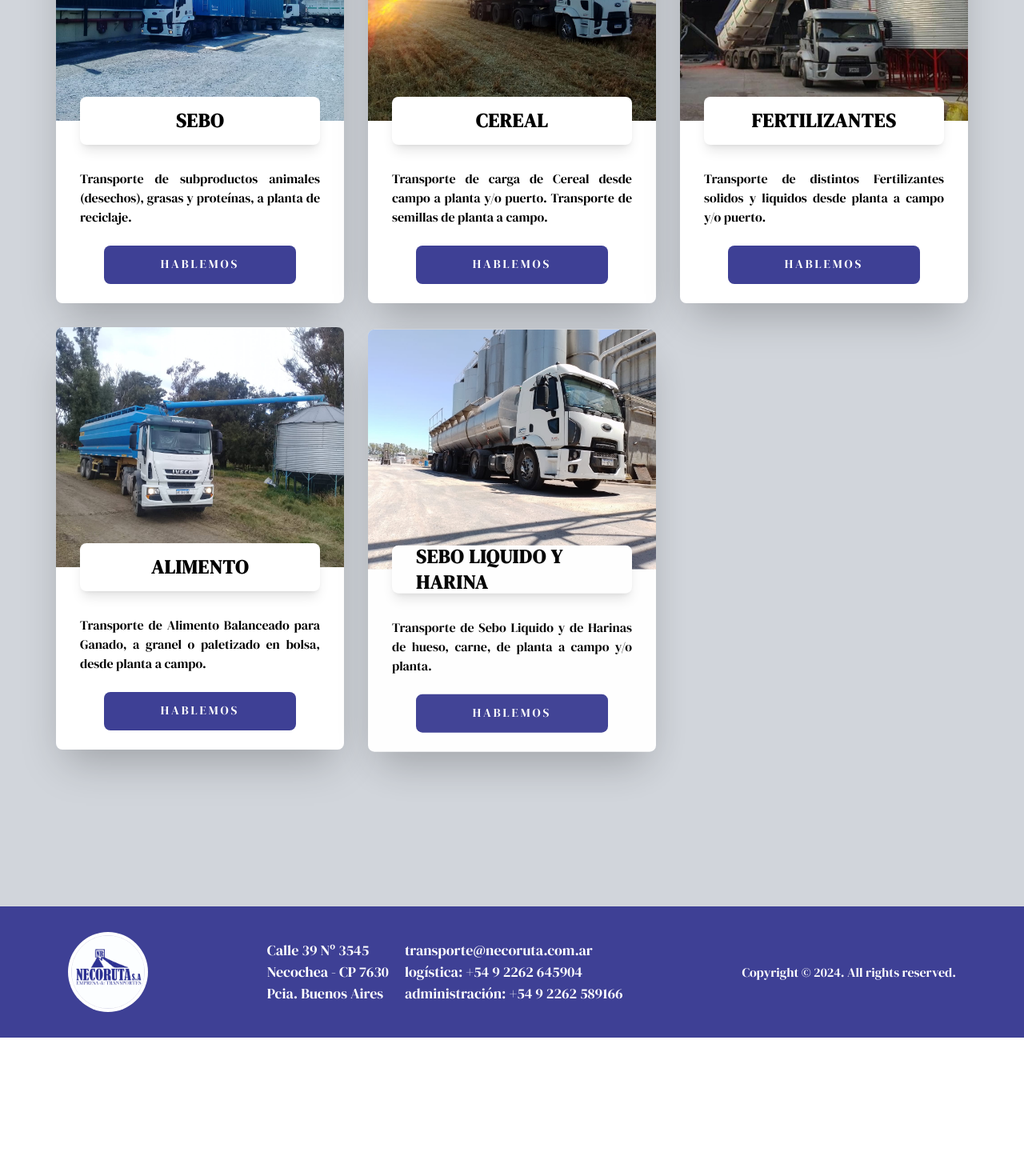
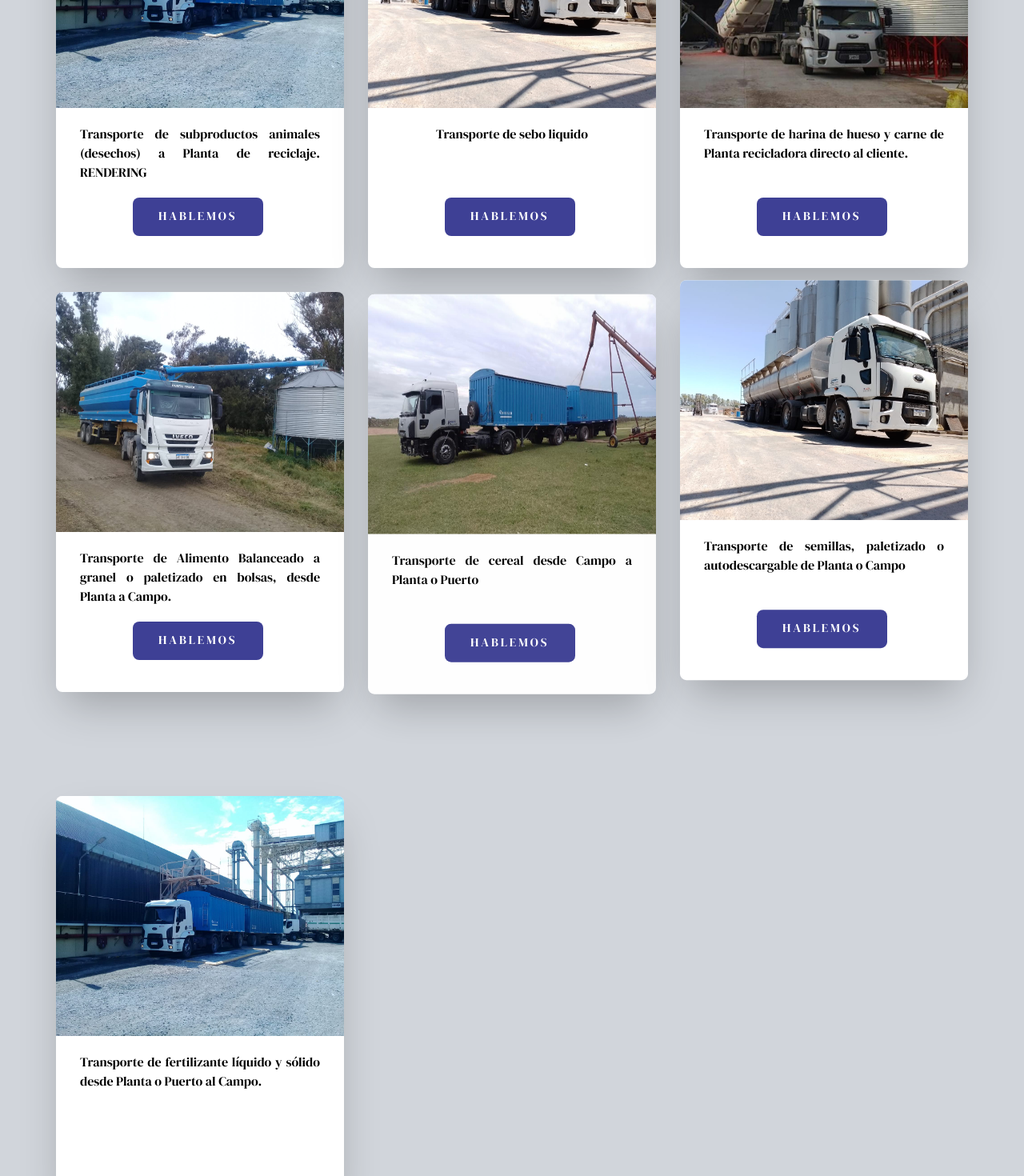
Before and after one commit to ThomasBrets/NecoRuta, a React (Vite) app: page / in a window 1280 px wide. Shown: the part 1220-2690 px from the top of the page at 80% size. Before the commit the page ends 2517 px from the top, so only its background shows below. Built offline with nearby package versions, Linux system fonts and the light colour scheme.

Commit message:
finish map and start flota

```diff
--- a/data.js
+++ b/data.js
@@ -4,6 +4,8 @@ import Img5 from "./src/assets/img/5.jpg"; //Sebo Liquido
 import Img6 from "./src/assets/img/6.jpg"; //Fertil
 import Img9 from "./src/assets/img/9.jpg"; //Cereal
 import Img10 from "./src/assets/img/10.jpg"; //Sebo
+import Img14 from "./src/assets/img/14.jpg"; //Fertil
+import Img15 from "./src/assets/img/15.jpg"; //Sebo Liquido
 
 // import Icons
 import { FaMapMarkerAlt } from "react-icons/fa";
@@ -16,38 +18,52 @@ import { FaMapMarkerAlt } from "react-icons/fa";
 export const transportData = [
   {
     id: 1,
-    name: "Sebo",
+    name: "Rendering",
     description:
-      "Transporte de subproductos animales (desechos), grasas y proteínas, a planta de reciclaje.",
+      "Transporte de subproductos animales (desechos) a Planta de reciclaje. RENDERING",
     img: Img10,
   },
   {
     id: 2,
-    name: "Cereal",
+    name: "Sebo Liquido",
     description:
-      "Transporte de carga de Cereal desde campo a planta y/o puerto. Transporte de semillas de planta a campo.",
-    img: Img9,
+      "Transporte de sebo liquido",
+    img: Img5,
   },
   {
     id: 3,
-    name: "Fertilizantes",
+    name: "Harina de hueso y Carne",
     description:
-      "Transporte de distintos Fertilizantes solidos y liquidos desde planta a campo y/o puerto.",
+      "Transporte de harina de hueso y carne de Planta recicladora directo al cliente.",
     img: Img6,
   },
   {
     id: 4,
     name: "Alimento",
     description:
-      "Transporte de Alimento Balanceado para Ganado, a granel o paletizado en bolsa, desde planta a campo.",
+      "Transporte de Alimento Balanceado a granel o paletizado en bolsas, desde Planta a Campo.",
     img: Img2,
   },
   {
     id: 5,
-    name: "Sebo Liquido y Harina",
+    name: "Cereal",
     description:
-      "Transporte de Sebo Liquido y de Harinas de hueso, carne, de planta a campo y/o planta.",
+      "Transporte de cereal desde Campo a Planta o Puerto",
+    img: Img14,
+  },
+  {
+    id: 6,
+    name: "Semillas y paletizado",
+    description:
+      "Transporte de semillas, paletizado o autodescargable de Planta o Campo",
     img: Img5,
+  },
+  {
+    id: 7,
+    name: "Fertilizante",
+    description:
+      "Transporte de fertilizante líquido y sólido desde Planta o Puerto al Campo.",
+    img: Img10,
   },
 ];
 
@@ -59,7 +75,7 @@ export const officeData = {
   direccion: "Calle 39 Nº 3545",
   ciudad: "Necochea - CP 7630",
   provincia: "Pcia. Buenos Aires",
-  email: "transporte@necoruta.com.ar",
+  email: "transportes@necoruta.com.ar",
   logistica: "logística: +54 9 2262 645904",
   administracion: "administración: +54 9 2262 589166",
 };
--- a/src/App.jsx
+++ b/src/App.jsx
@@ -5,6 +5,7 @@ import Home from "./pages/Home";
 import Contacts from "./pages/Contacts";
 import TransporteDetails from "./pages/TransporteDetails";
 import Map from "./pages/Map";
+import Flota from "./pages/Flota";
 
 // Components
 import Footer from "./components/Footer";
@@ -29,6 +30,7 @@ function App() {
           <Route path="/contacts" element={<Contacts />} />
           <Route path="/contacts/:id" element={<TransporteDetails />} />
           <Route path="/map" element={<Map />} />
+          <Route path="/flota" element={<Flota />} />
         </Routes>
       </motion.div>
     </div>
--- a/src/components/Footer.jsx
+++ b/src/components/Footer.jsx
@@ -15,7 +15,7 @@ const Footer = () => {
   const { direccion, ciudad, provincia, email, logistica, administracion } =
     office;
   return (
-    <footer className="bg-primary py-8">
+    <footer className="bg-primary py-3">
       <div className="container mx-auto flex flex-col lg:flex-row items-center gap-4 lg:justify-between">
         <a href="/">
           <img
--- a/src/components/Header.jsx
+++ b/src/components/Header.jsx
@@ -60,6 +60,14 @@ const Header = () => {
           >
             Mapa
           </a>
+          <a
+            href="/flota"
+            className={`${
+              header ? "hover:text-secondHover" : "hover:text-navHover"
+            } transition-all tracking-[1px] duration-500`}
+          >
+            Flota
+          </a>
         </nav>
       </div>
     </header>
--- a/src/components/Transporte.jsx
+++ b/src/components/Transporte.jsx
@@ -50,19 +50,19 @@ const Transporte = ({ transporte, index }) => {
         />
       </div>
       {/* Title */}
-      <div className="bg-white shadow-lg max-w-[300px] -translate-y-1/2 mx-auto h-[60px] upercase flex justify-center items-center font-primary tracking-[1px] font-semibold rounded-lg">
+      {/* <div className="bg-white shadow-lg max-w-[300px] -translate-y-1/2 mx-auto h-[60px] upercase flex justify-center items-center font-primary tracking-[1px] font-semibold rounded-lg">
         <div className="flex justify-center w-[80%]">
           <h3 className="h3 uppercase">{name}</h3>
         </div>
-      </div>
+      </div> */}
 
       {/* description */}
-      <div className="text-justify">
-        <p className="font-primary max-w-[300px] mx-auto mb-3 lg:mb-6">{description}</p>
+      <div className="text-justify flex justify-center">
+        <p className="font-primary max-w-[300px] mx-auto mb-3 mt-5 relative">{description}</p>
       </div>
 
       {/* button */}
-      <Link to={`/contacts/${id}`} className="btn btn-primary btn-sm max-w-[240px] mx-auto mb-3 lg:mb-6 rounded-lg">
+      <Link to={`/contacts/${id}`} className="btn btn-primary btn-sm max-w-[240px] mx-auto rounded-lg absolute bottom-10 left-24 ">
         Hablemos
       </Link>
     </motion.div>
--- a/src/components/Transportes.jsx
+++ b/src/components/Transportes.jsx
@@ -11,7 +11,7 @@ const Transportes = () => {
   const { transport } = useContext(transportContext);
 
   return (
-    <section id="#transportes" className="py-24">
+    <section id="#transportes" className="py-20">
       <div className="container mx-auto lg:px-0" >
         <div className="text-center">
           <div className="font-primary uppercase tracking-[6px] text-[18px]">
--- /dev/null
+++ b/src/pages/Flota.jsx
@@ -0,0 +1,9 @@
+import React from 'react'
+
+const Flota = () => {
+  return (
+    <div>Flota</div>
+  )
+}
+
+export default Flota
--- a/src/pages/Map.jsx
+++ b/src/pages/Map.jsx
@@ -1,5 +1,4 @@
-import React, { useContext, useState } from "react";
-
+import React, { useContext, useState, useEffect } from "react";
 
 import "../map.css";
 
@@ -14,13 +13,10 @@ import MarkerClusterGroup from "react-leaflet-cluster";
 
 // img
 import RoundLogo from "../assets/logo/roundLogo.png";
+import transparentLogo from "../assets/logo/transparentLogo.png";
 
 // Context
 import { transportContext } from "../context/transportContext";
-
-
-
-
 
 // react-icons
 import { HiMenuAlt3 } from "react-icons/hi";
@@ -31,12 +27,10 @@ import { TbNavigationNorth } from "react-icons/tb";
 // react-router-dom
 import { Link } from "react-router-dom";
 
-
 const customIcon = new Icon({
   iconUrl: RoundLogo,
   iconSize: [55, 55], //Size of the icon
 });
-
 
 const createCustomClusterIcon = (cluster) => {
   return new DivIcon({
@@ -46,15 +40,63 @@ const customIcon = new Icon({
   });
 };
 
-
 const Map = () => {
   const [open, setOpen] = useState(false);
+  const [mapCenter, setMapCenter] = useState([
+    -38.539686161180306, -58.73908767116438,
+  ]);
+  const [zoom, setZoom] = useState(6);
+  const [mapKey, setMapKey] = useState(0); // Agregar un estado para forzar la actualización de MapContainer
+  const [showAlert, setShowAlert] = useState(true); // Estado para controlar la visibilidad del cartel
   const { markers, necoruta } = useContext(transportContext);
   // console.log("MARKERS", markers);
   // console.log("NECORUTA", necoruta);
+  // [-40.10385433436149, -64.45868360543507]
+  // [-38.539686161180306, -58.73908767116438]
+
+  const handleCityClick = (location) => {
+    // console.log("Clicked Location:", location);
+    setMapCenter(location); // Establece directamente el nuevo centro del mapa al hacer clic en una ciudad
+    setZoom(14); // Establece el zoom deseado al hacer clic en una ciudad
+    setMapKey(mapKey + 1); // Incrementa el valor de mapKey para forzar la actualización de MapContainer
+  };
+
+  // console.log("MAPCENTER", mapCenter);
+
+  useEffect(() => {
+    // Mostrar el cartel informativo al cargar el componente por primera vez
+    setShowAlert(true);
+  }, []); // La dependencia vacía asegura que se ejecute solo una vez al montar el componente
+
+  const closeAlert = () => {
+    // Función para cerrar el cartel
+    setShowAlert(false);
+  };
 
   return (
-    <div className="flex flex-row">
+    <div className="flex flex-row z-10 relative">
+      {showAlert && ( // Mostrar el cartel solo si showAlert es true
+        // Fondo oscuro semitransparente como overlay
+        <div className="fixed top-0 left-0 w-full h-full bg-black bg-opacity-70 flex items-center justify-center z-50">
+          <div className="bg-white p-6 rounded-lg mx-6 shadow-lg">
+            <p className="text-lg font-semibold mb-2">
+              Bienvenido a la sección del mapa
+            </p>
+            <p className="text-sm">
+              Esta sección te permite explorar el mapa interactivo. Haz clic en
+              las ubicaciones para ver más detalles.
+            </p>
+            <div className="">
+              <button
+                onClick={closeAlert}
+                className="bg-primary hover:bg-blue-600 text-white  font-bold py-2 px-4 mt-4 rounded"
+              >
+                Comenzar
+              </button>
+            </div>
+          </div>
+        </div>
+      )}
       <div className="flex gap-6">
         <div
           className={`bg-primary min-h-screen ${
@@ -123,7 +165,12 @@ const Map = () => {
                 Contacto
               </div>
             </Link>
-            <Link className="group flex items-center gap-3.5 p-1 rounded-md hover:text-white hover:transition-all text-[19px]">
+            <Link
+              className="group flex items-center gap-3.5 p-1 rounded-md hover:text-white hover:transition-all text-[19px]"
+              onClick={() =>
+                handleCityClick([-38.539686161180306, -58.73908767116438])
+              }
+            >
               <div>
                 <TbNavigationNorth className="text-[25px]" />
               </div>
@@ -152,26 +199,31 @@ const Map = () => {
             } duration-500 mt-4 h-[400px] mb-10 overflow-y-auto max-w-[250px] bg-secondHover flex flex-col gap-4 relative p-3 border-l-[2px] border-primary rounded-xl shadow-2xl`}
           >
             {markers.map((marker, i) => (
-              <div
+              <Link
                 className="font-primary text-primary text-[18px] transition-transform duration-300 hover:scale-110 p-2 font-semibold flex items-center"
                 key={i}
               >
-                <Link to="/" className="flex items-center gap-2">
+                <div
+                  to="/"
+                  className="flex items-center gap-2 cursor-pointer"
+                  onClick={() => handleCityClick(marker.geocode)}
+                >
                   <div>
                     <FaMapMarkerAlt />
                   </div>
                   <h2>{marker.popUp}</h2>
+                </div>
               </Link>
-              </div>
             ))}
           </div>
         </div>
       </div>
-      <div className="w-full z-10">
+      <div className="w-full z-10 ">
         <MapContainer
-    className="App"
-    center={[-38.539686161180306, -58.73908767116438]}
-    zoom={6}
+          className="App "
+          center={mapCenter}
+          zoom={zoom}
+          key={mapKey}
         >
           <TileLayer
             atributtion='&copy; <a href="https://www.openstreetmap.org/copyright">OpenStreetMap</a> contributors'
@@ -182,7 +234,11 @@ const Map = () => {
             iconCreateFunction={createCustomClusterIcon}
           >
             {markers.map((marker) => (
-          <Marker position={marker.geocode} key={marker.geocode}>
+              <Marker
+                position={marker.geocode}
+                key={marker.geocode}
+                onClick={() => handleCityClick(marker.geocode)}
+              >
                 <Popup>
                   <h2>{marker.popUp}</h2>
                 </Popup>
@@ -190,7 +246,11 @@ const Map = () => {
             ))}
           </MarkerClusterGroup>
           {necoruta.map((neco) => (
-        <Marker  position={neco.geocode} icon={customIcon} key={neco.geocode}>
+            <Marker
+              position={neco.geocode}
+              icon={customIcon}
+              key={neco.geocode}
+            >
               <Popup>
                 <h2>{neco.popUp}</h2>
               </Popup>
@@ -198,8 +258,15 @@ const Map = () => {
           ))}
         </MapContainer>
       </div>
+      <div className={`absolute bottom-4 right-4 z-50`}>
+        <img
+          src={transparentLogo}
+          alt="Transparent Logo"
+          className={`${open && "hidden"} w-[210px] h-[160px]`}
+        />
       </div>
-  )
-}
+    </div>
+  );
+};
 
-export default Map
+export default Map;
```
Also changed, not shown: src/assets/img/14.jpg (added), src/assets/img/15.jpg (added), src/index.css (line endings or trailing spaces). Lines whose indentation alone changed are shown as unchanged.
